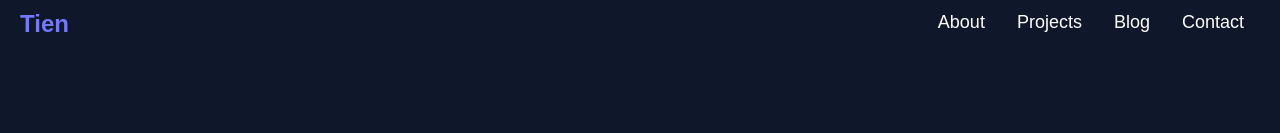
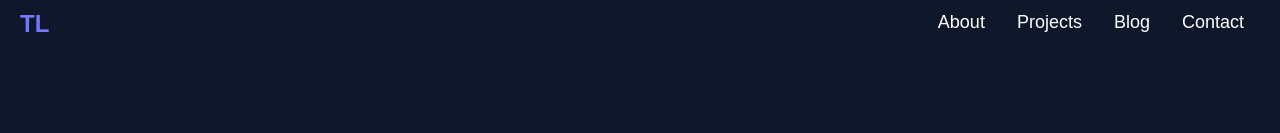
Before and after one commit to tienthedev/v2.tienl.dev, a Next.js app: page / in a window 1280 px wide. Shown: the top 133 px of the page. Built offline with nearby package versions, Linux system fonts and the light colour scheme; a web font is replaced by a local one.

Commit message:
Redesigned favicon.ico

```diff
--- a/src/components/Contact/Contact.tsx
+++ b/src/components/Contact/Contact.tsx
@@ -7,7 +7,7 @@ const Contact: React.FC = () => {
         id="contact"
         className="container d-flex flex-wrap justify-content-between align-items-center custom-contact"
       >
-        <p className="text-4xl font-bold">LET&apos;S CONNECT!</p>
+        <p className="text-4xl">LET&apos;S CONNECT!</p>
         <ul className="list-none">
           <li className="text-2xl">
             <a
--- a/src/components/Header/Header.tsx
+++ b/src/components/Header/Header.tsx
@@ -12,7 +12,7 @@ const Header: React.FC = () => {
   return (
     <header className="flex justify-between px-5 py-2 bg-primary text-white fixed w-full z-10">
       <a href="/" className="logo text-2xl font-bold text-accent">
-        Tien
+        TL
       </a>
 
       {/* Desktop Nav */}
```
